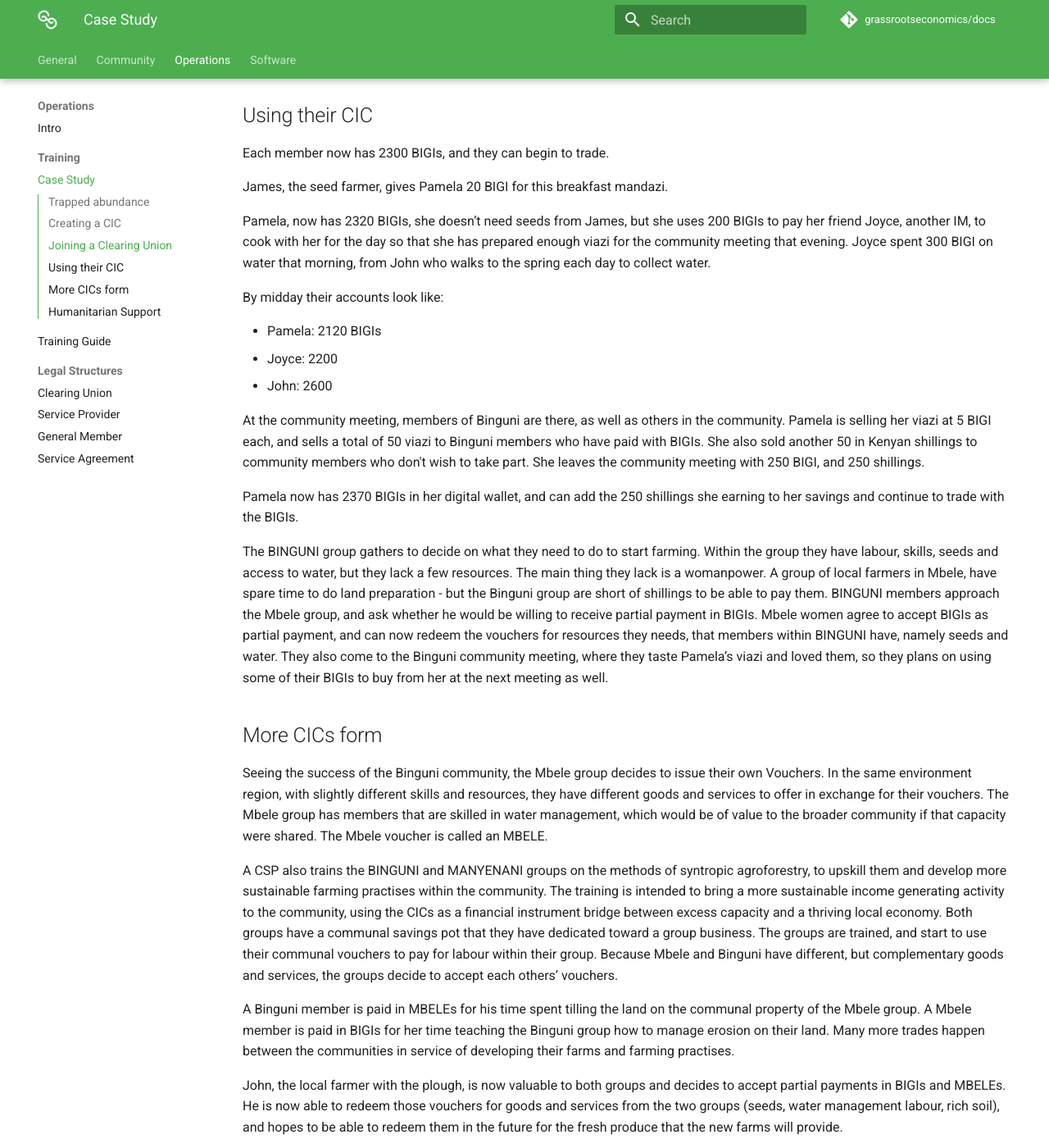
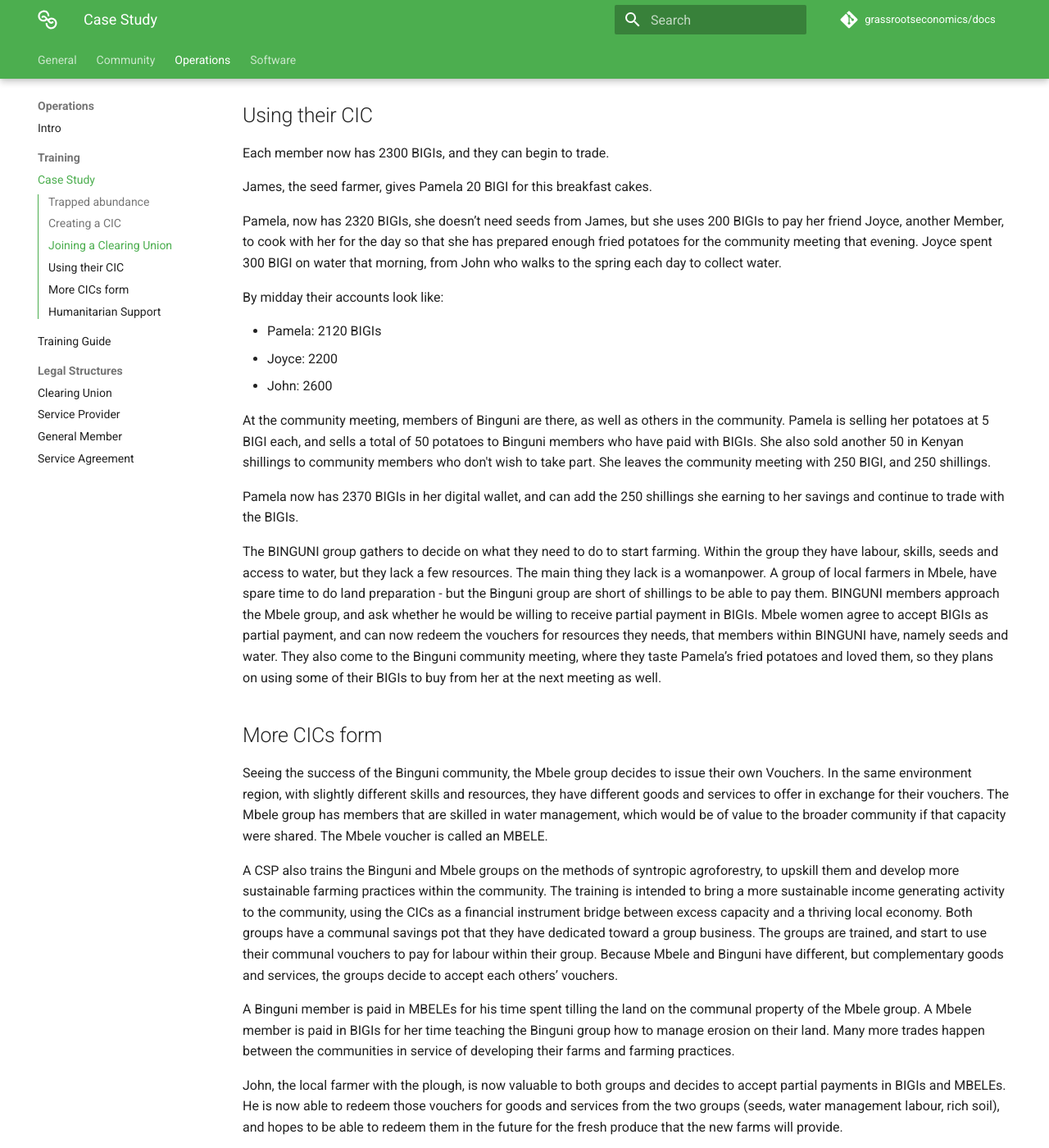
Before and after one commit to grassrootseconomics/docs.grassecon.org, an MkDocs documentation site: the page built from docs/case_study.md, in a window 1280 px wide and 1400 px high, scrolled down 2819 px. Shown: the whole window at 82% size. Built offline with MkDocs 1.6.1 and Material for MkDocs 9.7.7, drawn with Linux system fonts in a browser that asks for light colours; comment, search, counter and statistics services are not loaded; some of the changed text lies outside the part shown.

Commit message:
smpelling

```diff
--- a/docs/case_study.md
+++ b/docs/case_study.md
@@ -2,13 +2,13 @@
 
 ## Trapped abundance
 
-There is a community of 400 households in a drought-ridden area in Kenya that has a chronic lack of money, and few commercially valuable exports to the big cities. Sometimes people receive money from humanitarian organisations in the form of CVAs (cash and voucher assistance), or they send their family members to work in the cities so that they can send money back home. The community live at subsistence, unable to build or develop anything and with low cohesion in working together. The community members have excess capacity, they have skills and time and resources.
+There is a community of 400 households in a drought-ridden area in Kenya that has a chronic lack of money, and few commercially valuable exports to the big cities. Sometimes people receive money from humanitarian organizations in the form of CVAs (cash and voucher assistance), or they send their family members to work in the cities so that they can send money back home. The community live at subsistence, unable to build or develop anything and with low cohesion in working together. The community members have excess capacity, they have skills and time and resources.
 
-> A community has a chronic lack of money, but human capacity and basic resources that are underutilised
+> A community has a chronic lack of money, but human capacity and basic resources that are underutilized
 
 One of the big needs that they have is to grow their own food and increase their local capacity, which takes a lot of labour. Luckily the supply (farm inputs) and the demand (for food) are local. The basic resources are there, but there is an inability to pool them. With effective coordination and utilisation of the local resources and excess capacity, there is potential for a resilient and abundant local market of goods and services.
 
-One of the big hurdles the community faces in starting a farm is the severe erosion of the land from torrential rains and historically bad farming practises. They need to be able to coordinate their capacity to ready the land, collect water and contol erosion. After which there are plenty more tasks to complete, such as seed harvesting, mulching, building fences - all requiring human power and labour.
+One of the big hurdles the community faces in starting a farm is the severe erosion of the land from torrential rains and historically bad farming practices. They need to be able to coordinate their capacity to ready the land, collect water and control erosion. After which there are plenty more tasks to complete, such as seed harvesting, mulching, building fences - all requiring human power and labour.
 
 Some community members are overworked, they are stretched for time, and need others to take on some of their load, but are short of national currency in order to pay for that labour.
 
@@ -49,10 +49,10 @@
 
 Now that they have joined the Clearing Union, and established themselves as a group. Binguni is now considered an association of CU members and anyone holding their Binguni Vouchers is also considered a member through the terms of service.
 
-In this case the Binguni member decide to all commit to the same amount goods and services they wil redeem for vouchers, so that the voucher amount created is the same for each member. Auditing should verify that these vouchers are overcollateralized such that there is more production than vouchers, rather than too many vouchers without the resources to match.
+In this case the Binguni member decide to all commit to the same amount goods and services they will redeem for vouchers, so that the voucher amount created is the same for each member. Auditing should verify that these vouchers are over-collateralized such that there is more production than vouchers, rather than too many vouchers without the resources to match.
 
-* James, a local farmer, is able to provide 10 kg of seeds in a month to the value of 2500 shillings, calculated as 12% of his yearly offering and recieves 2500 Binguni vouchers.
-* Pamela, a local cook, is able to provide daily mandazi and viazi to the value of 2500 shillings over a month and recieves 2500 Vouchers.
+* James, a local farmer, is able to provide 10 kg of seeds in a month to the value of 2500 shillings, calculated as 12% of his yearly offering and receives 2500 Binguni vouchers.
+* Pamela, a local cook, is able to provide daily cakes and potatoes to the value of 2500 shillings over a month and receives 2500 Vouchers.
 
 All 20 Internal Members offer 2500 shillings worth of their monthly goods and services, and agree to a combined commitment of 50,000 shillings worth of value. They present this in their agreement with Grassroots Economics, and 50000 vouchers are issued/minted, connected to the blockchain. They name their voucher “BIGI”.
 
@@ -62,9 +62,9 @@
 
 Each member now has 2300 BIGIs, and they can begin to trade.
 
-James, the seed farmer, gives Pamela 20 BIGI for this breakfast mandazi.
+James, the seed farmer, gives Pamela 20 BIGI for this breakfast cakes.
 
-Pamela, now has 2320 BIGIs, she doesn’t need seeds from James, but she uses 200 BIGIs to pay her friend Joyce, another IM, to cook with her for the day so that she has prepared enough viazi for the community meeting that evening. Joyce spent 300 BIGI on water that morning, from John who walks to the spring each day to collect water.
+Pamela, now has 2320 BIGIs, she doesn’t need seeds from James, but she uses 200 BIGIs to pay her friend Joyce, another Member, to cook with her for the day so that she has prepared enough fried potatoes for the community meeting that evening. Joyce spent 300 BIGI on water that morning, from John who walks to the spring each day to collect water.
 
 By midday their accounts look like:
 
@@ -72,33 +72,33 @@
 * Joyce: 2200
 * John: 2600
 
-At the community meeting, members of Binguni are there, as well as others in the community. Pamela is selling her viazi at 5 BIGI each, and sells a total of 50 viazi to Binguni members who have paid with BIGIs. She also sold another 50 in Kenyan shillings to community members who don't wish to take part. She leaves the community meeting with 250 BIGI, and 250 shillings.
+At the community meeting, members of Binguni are there, as well as others in the community. Pamela is selling her potatoes at 5 BIGI each, and sells a total of 50 potatoes to Binguni members who have paid with BIGIs. She also sold another 50 in Kenyan shillings to community members who don't wish to take part. She leaves the community meeting with 250 BIGI, and 250 shillings.
 
 Pamela now has 2370 BIGIs in her digital wallet, and can add the 250 shillings she earning to her savings and continue to trade with the BIGIs.
 
-The BINGUNI group gathers to decide on what they need to do to start farming. Within the group they have labour, skills, seeds and access to water, but they lack a few resources. The main thing they lack is a womanpower. A group of local farmers in Mbele, have spare time to do land preparation - but the Binguni group are short of shillings to be able to pay them. BINGUNI members approach the Mbele group, and ask whether he would be willing to receive partial payment in BIGIs. Mbele women agree to accept BIGIs as partial payment, and can now redeem the vouchers for resources they needs, that members within BINGUNI have, namely seeds and water. They also come to the Binguni community meeting, where they taste Pamela’s viazi and loved them, so they plans on using some of their BIGIs to buy from her at the next meeting as well.
+The BINGUNI group gathers to decide on what they need to do to start farming. Within the group they have labour, skills, seeds and access to water, but they lack a few resources. The main thing they lack is a womanpower. A group of local farmers in Mbele, have spare time to do land preparation - but the Binguni group are short of shillings to be able to pay them. BINGUNI members approach the Mbele group, and ask whether he would be willing to receive partial payment in BIGIs. Mbele women agree to accept BIGIs as partial payment, and can now redeem the vouchers for resources they needs, that members within BINGUNI have, namely seeds and water. They also come to the Binguni community meeting, where they taste Pamela’s fried potatoes and loved them, so they plans on using some of their BIGIs to buy from her at the next meeting as well.
 
 ## More CICs form
 
 Seeing the success of the Binguni community, the Mbele group decides to issue their own Vouchers. In the same environment region, with slightly different skills and resources, they have different goods and services to offer in exchange for their vouchers. The Mbele group has members that are skilled in water management, which would be of value to the broader community if that capacity were shared. The Mbele voucher is called an MBELE.
 
-A CSP also trains the BINGUNI and MANYENANI groups on the methods of syntropic agroforestry, to upskill them and develop more sustainable farming practises within the community. The training is intended to bring a more sustainable income generating activity to the community, using the CICs as a financial instrument bridge between excess capacity and a thriving local economy. Both groups have a communal savings pot that they have dedicated toward a group business. The groups are trained, and start to use their communal vouchers to pay for labour within their group. Because Mbele and Binguni have different, but complementary goods and services, the groups decide to accept each others’ vouchers.
+A CSP also trains the Binguni and Mbele groups on the methods of syntropic agroforestry, to upskill them and develop more sustainable farming practices within the community. The training is intended to bring a more sustainable income generating activity to the community, using the CICs as a financial instrument bridge between excess capacity and a thriving local economy. Both groups have a communal savings pot that they have dedicated toward a group business. The groups are trained, and start to use their communal vouchers to pay for labour within their group. Because Mbele and Binguni have different, but complementary goods and services, the groups decide to accept each others’ vouchers.
 
-A Binguni member is paid in MBELEs for his time spent tilling the land on the communal property of the Mbele group. A Mbele member is paid in BIGIs for her time teaching the Binguni group how to manage erosion on their land. Many more trades happen between the communities in service of developing their farms and farming practises.
+A Binguni member is paid in MBELEs for his time spent tilling the land on the communal property of the Mbele group. A Mbele member is paid in BIGIs for her time teaching the Binguni group how to manage erosion on their land. Many more trades happen between the communities in service of developing their farms and farming practices.
 
 John, the local farmer with the plough, is now valuable to both groups and decides to accept partial payments in BIGIs and MBELEs. He is now able to redeem those vouchers for goods and services from the two groups (seeds, water management labour, rich soil), and hopes to be able to redeem them in the future for the fresh produce that the new farms will provide.
 
-The vouchers have provided a link between the latent capacity and a circular local trade of goods and services, for the benefit of the community. Through their circulation these vouchers form a Community Inclusion CUrrency (CIC).
+The vouchers have provided a link between the latent capacity and a circular local trade of goods and services, for the benefit of the community. Through their circulation these vouchers form a Community Inclusion Currency (CIC).
 
 The group members have started to save their Kenyan shillings and are able to use that money for investments into education, infrastructure, housing and resources that are available to them.
 
 ## Humanitarian Support
 
-A humanitarian organisation, wants to support the broader community in this area of Kenya. They have two options to do so:
+A humanitarian organization, wants to support the broader community in this area of Kenya. They have two options to do so:
 
 1. They can invest in developing more income generating activities within the community. For example, they could buy a maize mill, or provide business training to the group members in order to improve their ability to generate income with their latent capacity. This can increase the amount of CICs that the community can redeem and hence issue.
 2. They can buy the BIGIs and MBELEs from the groups, either from the communal pots or from the members themselves, and redistribute those vouchers out to the broader community. They are effectively pre-buying the goods and services of the members within the group, and allowing for the broader community to have access to goods and services that they didn’t have money for before. Rather than providing cash, which would quickly leave the community, the vouchers ensure a local circulation of currency, and a boost to local trade.
 
-This is similar to a Cash and Voucher Assistance program but with the vouchers comming from the local community. Providing aid in this way, to the communities, has allowed for higher volumes and more sustainable circulation of goods and services through the community, a huge step from basic cash assistance.
+This is similar to a Cash and Voucher Assistance program but with the vouchers coming from the local community. Providing aid in this way, to the communities, has allowed for higher volumes and more sustainable circulation of goods and services through the community, a huge step from basic cash assistance.
 
 Through the implementation of capacity building like syntropic agroforestry, and more importantly, the linkage of Community Inclusion Currencies, the communities have bypassed stagnate markets and moved toward a conscious decision and ability to coordinate.
```
Also changed, not shown: other parts of docs/case_study.md (+1 -1 lines).
